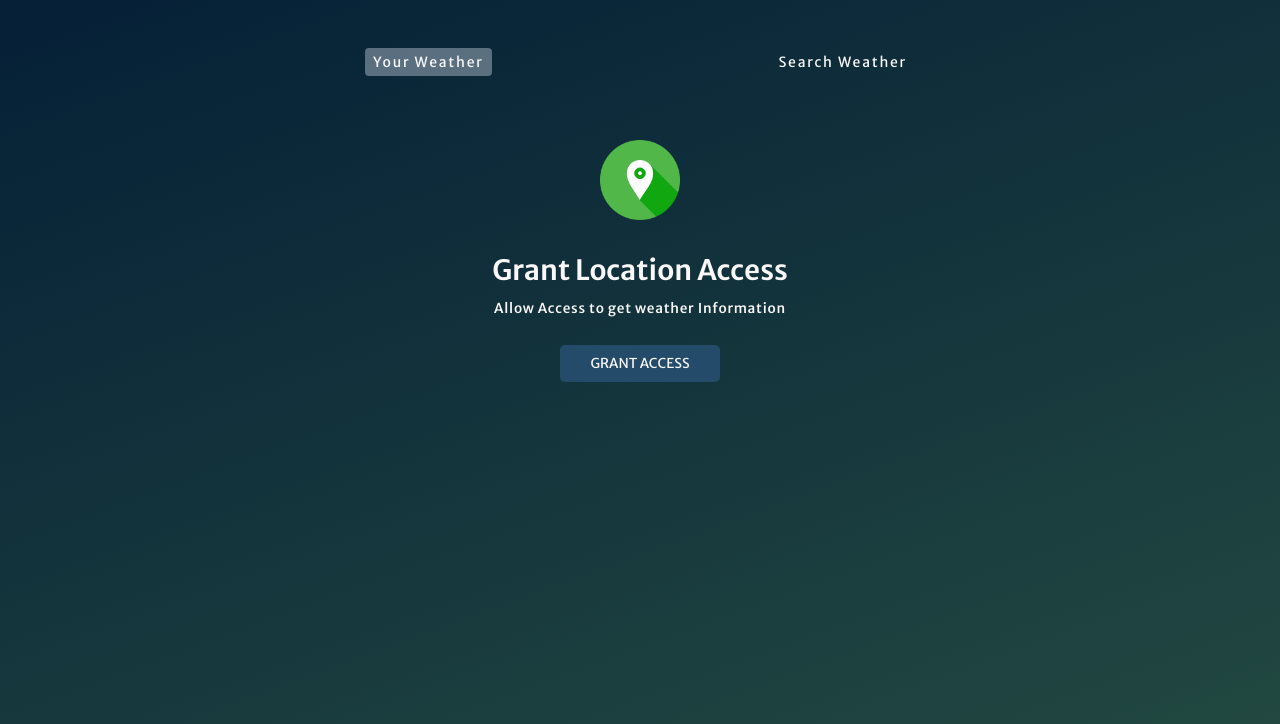
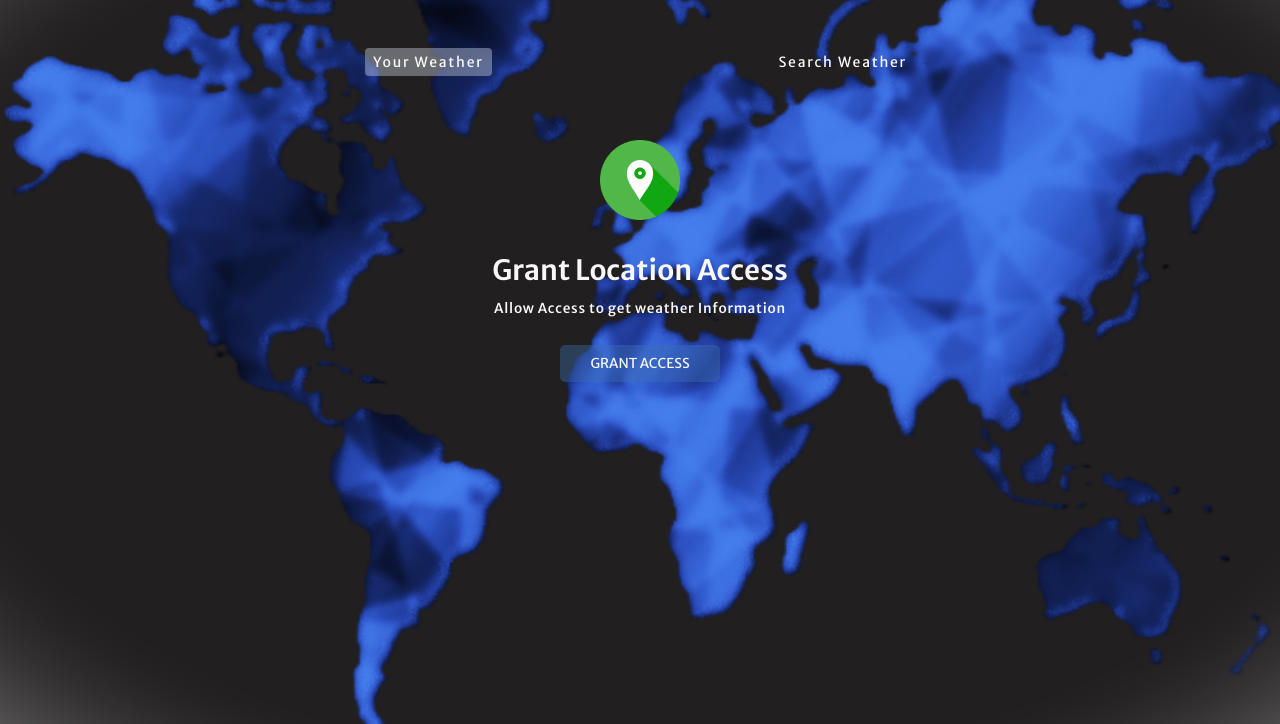
Before and after one commit to dewanshyadav/wheather-app, a plain HTML site: page index.html in a window 1280 px wide. Shown: the part 76-800 px from the top of the page. Drawn offline with Linux system fonts and the light colour scheme.

Commit message:
Update styles.css

```diff
--- a/styles.css
+++ b/styles.css
@@ -15,8 +15,8 @@
     width:100vw;
     height:100vh;
     color: var(--colorLight2);
-    background-image: linear-gradient(160deg, #031d36 0%, #224841 100%);
-/*     background-image: url("assets/globe1.png"); */
+/*     background-image: linear-gradient(160deg, #031d36 0%, #224841 100%); */
+    background-image: url("./assets/globe1.png");
 
 
   background-repeat: no-repeat;
```
